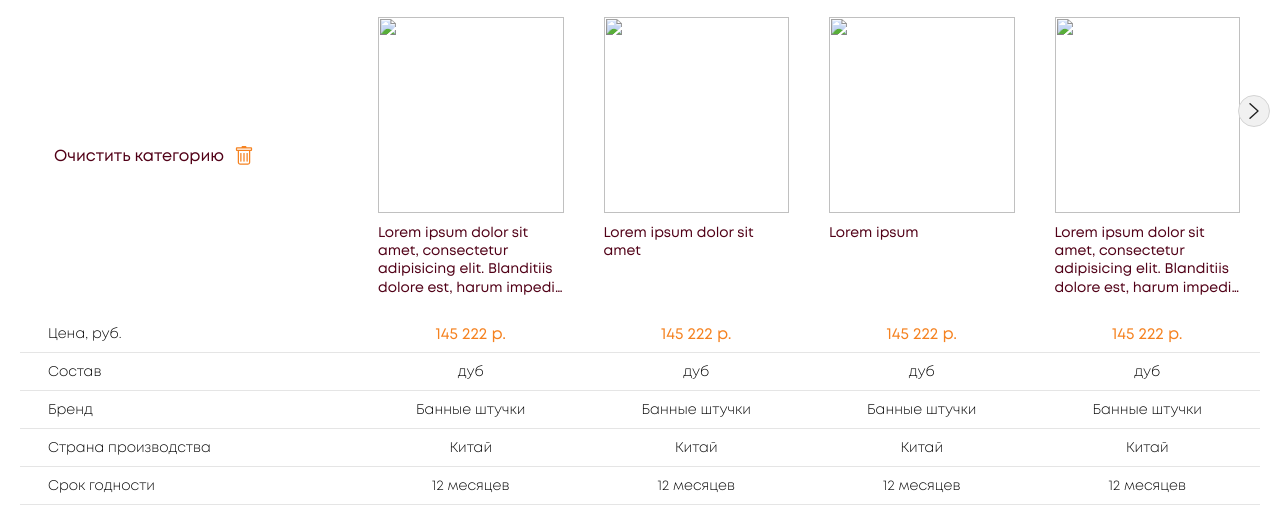
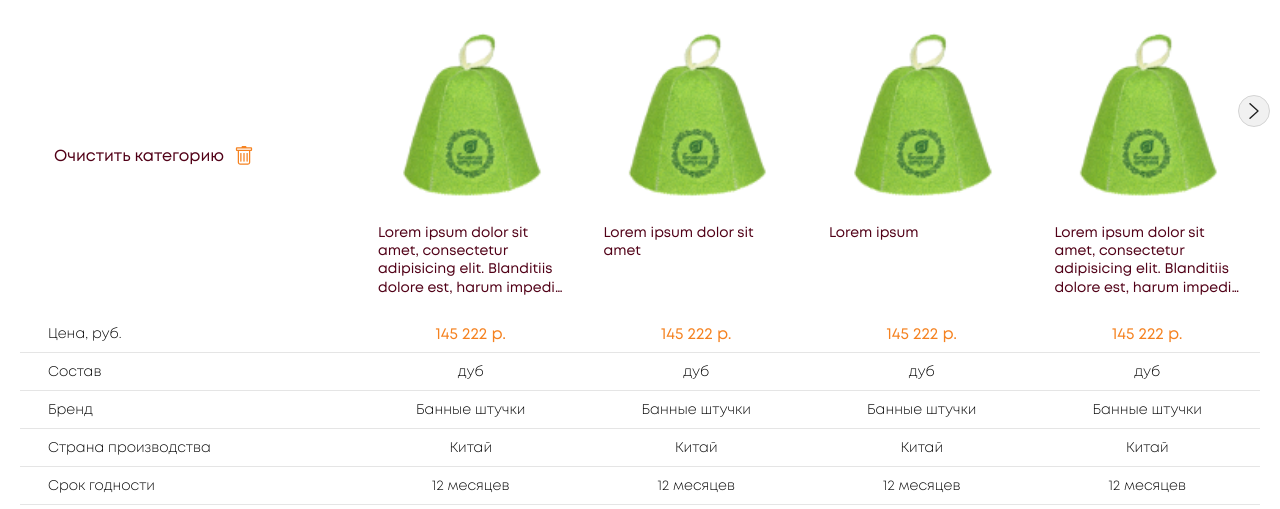
Before and after one commit to kuzinkim/front-group, a website: page compare.html in a window 1280 px wide. Shown: the part 291-800 px from the top of the page. Drawn offline with nearby package versions, Linux system fonts and the light colour scheme; the site is published under a folder, as on GitHub Pages, so addresses that start at the root find nothing; files whose address does not match are found by name.

Commit message:
compare dev

```diff
--- a/compare.html
+++ b/compare.html
@@ -193,7 +193,7 @@
                                         <div class="compare__item compare-item" data-item-id="123">
                                             <div class="compare-item__top">
                                                 <a class="compare-item__img" href="#">
-                                                    <img src="/assets/img/content/item2.png" alt="">
+                                                    <img src="assets/img/content/item2.png" alt="">
                                                 </a>
                                                 <div class="compare-item__name">
                                                     <a href="#">
@@ -234,7 +234,7 @@
                                         <div class="compare__item compare-item" data-item-id="123">
                                             <div class="compare-item__top">
                                                 <a class="compare-item__img" href="#">
-                                                    <img src="/assets/img/content/item2.png" alt="">
+                                                    <img src="assets/img/content/item2.png" alt="">
                                                 </a>
                                                 <div class="compare-item__name">
                                                     <a href="#">
@@ -273,7 +273,7 @@
                                         <div class="compare__item compare-item" data-item-id="123">
                                             <div class="compare-item__top">
                                                 <a class="compare-item__img" href="#">
-                                                    <img src="/assets/img/content/item2.png" alt="">
+                                                    <img src="assets/img/content/item2.png" alt="">
                                                 </a>
                                                 <div class="compare-item__name">
                                                     <a href="#">
@@ -312,7 +312,7 @@
                                         <div class="compare__item compare-item" data-item-id="123">
                                             <div class="compare-item__top">
                                                 <a class="compare-item__img" href="#">
-                                                    <img src="/assets/img/content/item2.png" alt="">
+                                                    <img src="assets/img/content/item2.png" alt="">
                                                 </a>
                                                 <div class="compare-item__name">
                                                     <a href="#">
@@ -352,7 +352,7 @@
                                         <div class="compare__item compare-item" data-item-id="123">
                                             <div class="compare-item__top">
                                                 <a class="compare-item__img" href="#">
-                                                    <img src="/assets/img/content/item2.png" alt="">
+                                                    <img src="assets/img/content/item2.png" alt="">
                                                 </a>
                                                 <div class="compare-item__name">
                                                     <a href="#">
@@ -391,7 +391,7 @@
                                         <div class="compare__item compare-item" data-item-id="123">
                                             <div class="compare-item__top">
                                                 <a class="compare-item__img" href="#">
-                                                    <img src="/assets/img/content/item2.png" alt="">
+                                                    <img src="assets/img/content/item2.png" alt="">
                                                 </a>
                                                 <div class="compare-item__name">
                                                     <a href="#">
@@ -430,7 +430,7 @@
                                         <div class="compare__item compare-item" data-item-id="123">
                                             <div class="compare-item__top">
                                                 <a class="compare-item__img" href="#">
-                                                    <img src="/assets/img/content/item2.png" alt="">
+                                                    <img src="assets/img/content/item2.png" alt="">
                                                 </a>
                                                 <div class="compare-item__name">
                                                     <a href="#">
@@ -470,7 +470,7 @@
                                         <div class="compare__item compare-item" data-item-id="123">
                                             <div class="compare-item__top">
                                                 <a class="compare-item__img" href="#">
-                                                    <img src="/assets/img/content/item2.png" alt="">
+                                                    <img src="assets/img/content/item2.png" alt="">
                                                 </a>
                                                 <div class="compare-item__name">
                                                     <a href="#">
@@ -551,7 +551,7 @@
                                         <div class="compare__item compare-item" data-item-id="123">
                                             <div class="compare-item__top">
                                                 <a class="compare-item__img" href="#">
-                                                    <img src="/assets/img/content/item2.png" alt="">
+                                                    <img src="assets/img/content/item2.png" alt="">
                                                 </a>
                                                 <div class="compare-item__name">
                                                     <a href="#">
@@ -591,7 +591,7 @@
                                         <div class="compare__item compare-item" data-item-id="123">
                                             <div class="compare-item__top">
                                                 <a class="compare-item__img" href="#">
-                                                    <img src="/assets/img/content/item2.png" alt="">
+                                                    <img src="assets/img/content/item2.png" alt="">
                                                 </a>
                                                 <div class="compare-item__name">
                                                     <a href="#">
@@ -631,7 +631,7 @@
                                         <div class="compare__item compare-item" data-item-id="123">
                                             <div class="compare-item__top">
                                                 <a class="compare-item__img" href="#">
-                                                    <img src="/assets/img/content/item2.png" alt="">
+                                                    <img src="assets/img/content/item2.png" alt="">
                                                 </a>
                                                 <div class="compare-item__name">
                                                     <a href="#">
@@ -706,7 +706,7 @@
                                         <div class="compare__item compare-item" data-item-id="123">
                                             <div class="compare-item__top">
                                                 <a class="compare-item__img" href="#">
-                                                    <img src="/assets/img/content/item2.png" alt="">
+                                                    <img src="assets/img/content/item2.png" alt="">
                                                 </a>
                                                 <div class="compare-item__name">
                                                     <a href="#">
@@ -740,7 +740,7 @@
                                         <div class="compare__item compare-item" data-item-id="123">
                                             <div class="compare-item__top">
                                                 <a class="compare-item__img" href="#">
-                                                    <img src="/assets/img/content/item2.png" alt="">
+                                                    <img src="assets/img/content/item2.png" alt="">
                                                 </a>
                                                 <div class="compare-item__name">
                                                     <a href="#">
@@ -773,7 +773,7 @@
                                         <div class="compare__item compare-item" data-item-id="123">
                                             <div class="compare-item__top">
                                                 <a class="compare-item__img" href="#">
-                                                    <img src="/assets/img/content/item2.png" alt="">
+                                                    <img src="assets/img/content/item2.png" alt="">
                                                 </a>
                                                 <div class="compare-item__name">
                                                     <a href="#">
@@ -806,7 +806,7 @@
                                         <div class="compare__item compare-item" data-item-id="123">
                                             <div class="compare-item__top">
                                                 <a class="compare-item__img" href="#">
-                                                    <img src="/assets/img/content/item2.png" alt="">
+                                                    <img src="assets/img/content/item2.png" alt="">
                                                 </a>
                                                 <div class="compare-item__name">
                                                     <a href="#">
@@ -839,7 +839,7 @@
                                         <div class="compare__item compare-item" data-item-id="123">
                                             <div class="compare-item__top">
                                                 <a class="compare-item__img" href="#">
-                                                    <img src="/assets/img/content/item2.png" alt="">
+                                                    <img src="assets/img/content/item2.png" alt="">
                                                 </a>
                                                 <div class="compare-item__name">
                                                     <a href="#">
```
